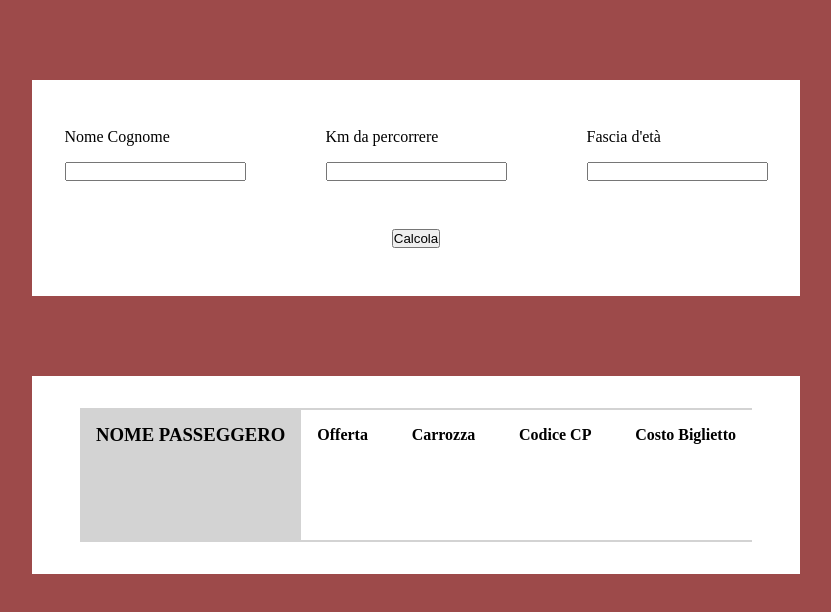
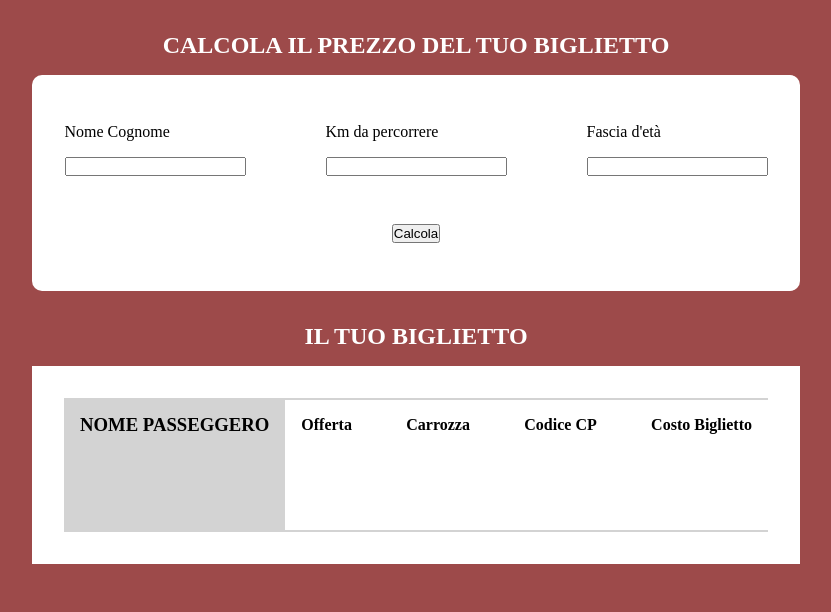
Before and after one commit to simoneevacca/js-biglietto-treno-form, a plain HTML site: page index.html in a window 1280 px wide. Shown: the whole page, without its empty margins (224-1055 px from the left). Drawn offline with Linux system fonts and the light colour scheme.

Commit message:
add title and fix margin

```diff
--- a/assets/css/style.css
+++ b/assets/css/style.css
@@ -9,12 +9,20 @@ body {
     background-color: rgba(117, 0, 0, 0.708);
 }
 
+h2 {
+    text-align: center;
+    color: white;
+    margin-top: 2rem;
+
+}
+
 .input {
     width: 60%;
     margin: auto;
     background-color: white;
     padding: 3rem;
-    margin-top: 5rem;
+    margin-top: 1rem;
+    border-radius: 10px;
 
     > .first-row {
         display: flex;
@@ -37,14 +45,14 @@ body {
     width: 60%;
     margin: auto;
     background-color: white;
-    padding: 2rem 3rem;
-    margin-top: 5rem;
+    padding: 2rem 2rem;
+    margin-top: 1rem;
     display: flex;
 
     > .passenger {
         background-color: lightgrey;
         padding: 1rem;
-
+        font-weight: bold;
     }
 
     > .details {
--- a/assets/js/main.js
+++ b/assets/js/main.js
@@ -25,9 +25,6 @@ document.querySelector('button').addEventListener('click',
         document.getElementById('cp').innerHTML = Math.floor(Math.random() * 99998) + 1;
 
 
-
-
-
         if (ageElement.value < 18) {
 
             ticketPrice = ticketPrice - ticketPrice * minorsDiscount
--- a/index.html
+++ b/index.html
@@ -9,6 +9,7 @@
 </head>
 
 <body>
+    <h2>CALCOLA IL PREZZO DEL TUO BIGLIETTO</h2>
 
     <div class="input">
         <div class="first-row">
@@ -33,6 +34,8 @@
         </div>
 
     </div>
+
+    <h2>IL TUO BIGLIETTO</h2>
     <div class="ticket">
         <div class="passenger">
             <h3>NOME PASSEGGERO</h3>
```
